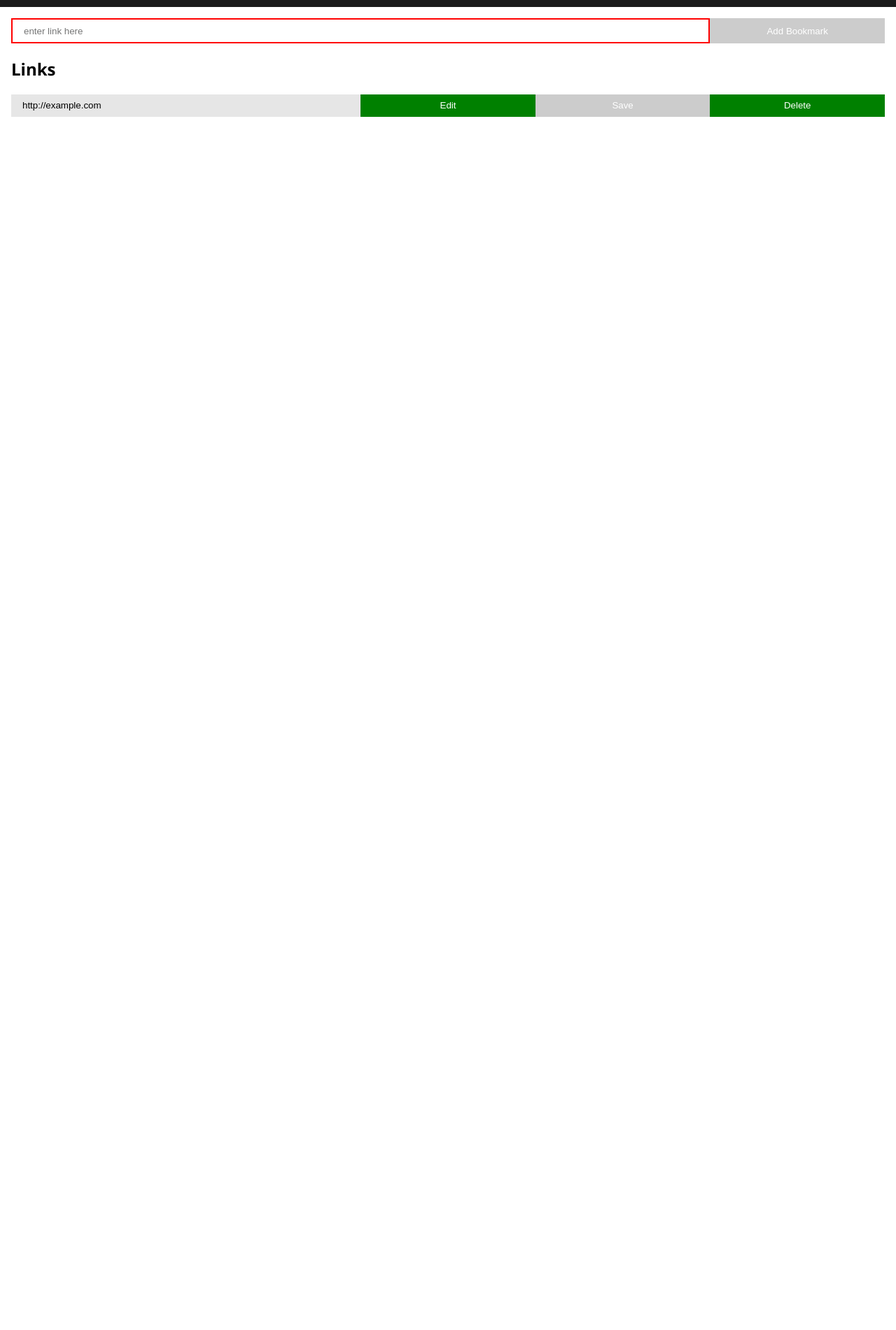
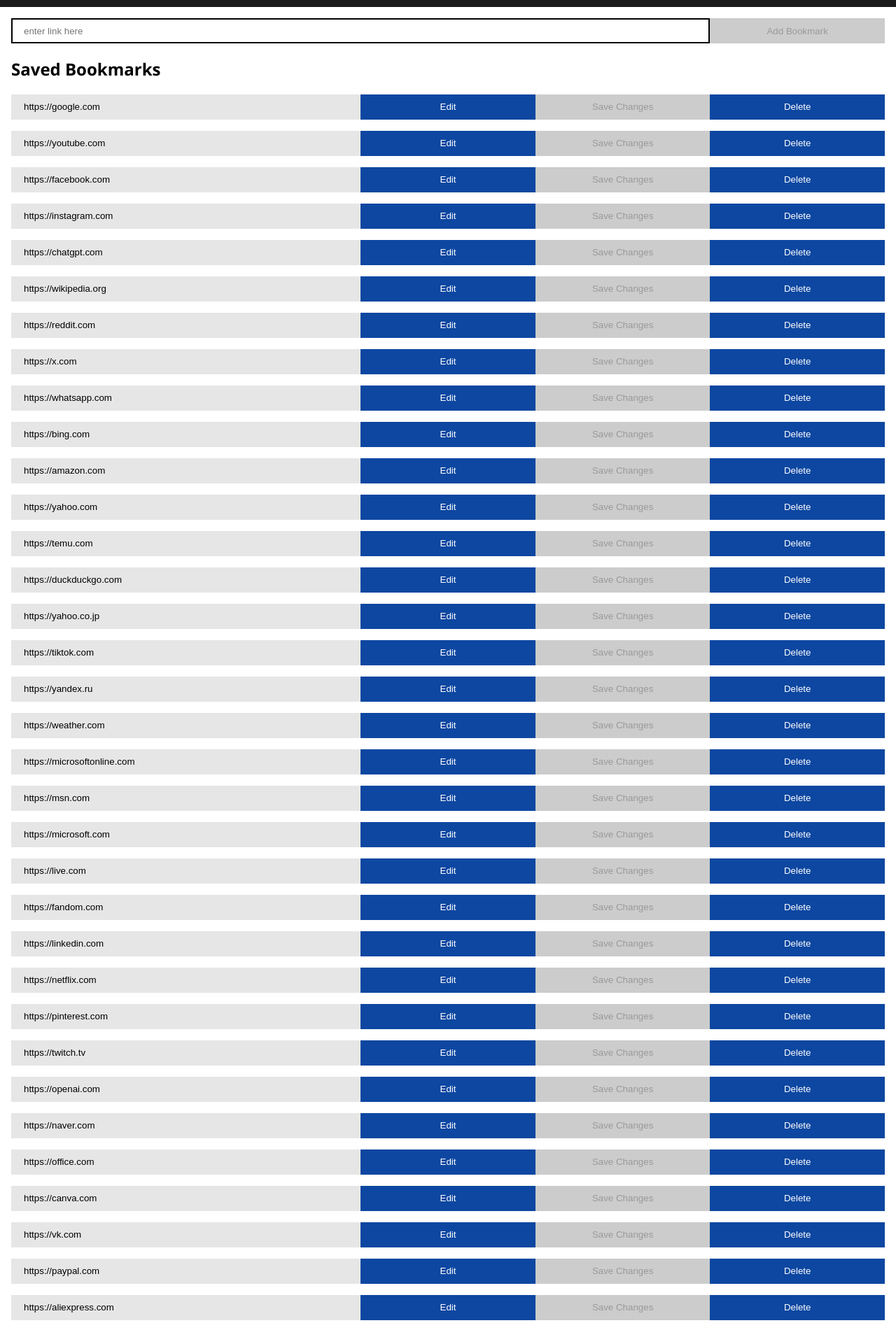
Before and after one commit to ZubairMohamed/phq-bookmarks-management-app, an Angular app: page / in a window 1280 px wide. Shown: the part 60-1961 px from the top of the page at 70% size. Before the commit the page ends 800 px from the top, so only its background shows below. Built offline with nearby package versions, Linux system fonts and the light colour scheme.

Commit message:
mui colours and bookmark functionality improved
bookmarks colours and functionality has been reworked to better suit mui design colours

```diff
--- a/src/app/components/bookmark/bookmark.html
+++ b/src/app/components/bookmark/bookmark.html
@@ -1,4 +1,4 @@
-<div class="add-bookmark">
+<div class="bookmark">
   @if (showAdd) {
     <input
       (input)="validateAddBookmarkLink()"
@@ -29,19 +29,21 @@
   }
 
   @if (showEdit) {
-    <button (click)="handleEdit()">Edit</button>
+    <button (click)="handleEdit()">
+      Edit
+    </button>
   }
 
   @if (showEdit) {
     <button
-      (click)="handleSave()"
+      (click)="handleSave(index)"
       [attr.disabled]="isEditableLinkValid === false ? true : bookMarkIsEditable ? null : true"
     >
-      Save
+      Save Changes
     </button>
   }
 
   @if (showDelete) {
-    <button (click)="handleDelete()">Delete</button>
+    <button (click)="handleDelete(index)">Delete</button>
   }
 </div>
--- a/src/app/components/bookmark/bookmark.less
+++ b/src/app/components/bookmark/bookmark.less
@@ -1,4 +1,7 @@
-.add-bookmark {
+@error: #B71C1C;
+@primary: #0D47A1;
+
+.bookmark {
   display: flex;
 
   input {
@@ -11,15 +14,19 @@
     border: 2px solid #000;
 
     &.is-valid {
-      border: 1px solid #008000;
+      border: 2px solid @primary;
     }
 
     &.is-invalid {
-      border: 2px solid #ff0000;
+      border: 2px solid @error;
+    }
+
+    &.is-invalid.ng-untouched {
+      border: 2px solid #000;
     }
 
     &:read-only {
-      border: 0;
+      border: 2px solid lighten(#000, 90%);
       background: lighten(#000, 90%);
 
       &:focus {
@@ -31,12 +38,17 @@
   button {
     min-width: 20%;
 
-    background: #008000;
+    background: @primary;
+
+    &:hover {
+      background: darken(@primary, 20%);
+    }
     color: #fff;
     border: none;
 
     &:disabled {
       background: lighten(#000, 80%);
+      color: lighten(#000, 60%);
     }
   }
 }
--- a/src/app/components/bookmark/bookmark.ts
+++ b/src/app/components/bookmark/bookmark.ts
@@ -8,27 +8,37 @@
   styleUrl: './bookmark.less',
 })
 export class Bookmark {
-  handleSave() {
+  // bookmark props
+  // this is to control whether to show the add bookmark button
+  @Input() showAdd: boolean = true;
+  // these are additional buttons for update and delete functionality
+  @Input() showEdit: boolean = false;
+  @Input() showDelete: boolean = false;
+  @Input() value!: string;
+  @Input() originalArray!: string[];
+  @Input() index!: number;
+
+  handleSave(indexOfArrayElementToUpdate: number) {
     this.bookMarkIsEditable = false;
   }
   handleEdit() {
     this.bookMarkIsEditable = true;
   }
-  handleDelete() {
-    throw new Error('Method handleDelete implemented.');
+  handleDelete(indexOfArrayElementToDelete: number) {
+    console.log('handle delete clicked');
+    console.log(this.originalArray);
+    // throw new Error('Method handleDelete implemented.');
   }
   // properties unique to add bookmark component
   bookmark: string = '';
-  savedBookmarkText: string = 'http://example.com';
   isButtonDisabled: boolean = false;
   isEditableLinkValid: boolean = true;
   bookMarkIsEditable: boolean = false;
+  savedBookmarkText: string = '';
 
-  // this is to control whether to show the add bookmark button
-  @Input() showAdd: boolean = true;
-  // these are additional buttons for update and delete functionality
-  @Input() showEdit: boolean = false;
-  @Input() showDelete: boolean = false;
+  ngOnInit(): void {
+    this.savedBookmarkText = this.value ? this.value : 'http://example.com';
+  }
 
   // tests to see if the text inside the input text field is valid
   isValidHttpUrl(str: string) {
@@ -51,14 +61,12 @@
 
   // on input of the input text field we are checking to see if the URL is valid and setting the bool value
   validateAddBookmarkLink() {
-
     this.isButtonDisabled =
       this.isValidHttpUrl(this.bookmark) === false ? false : true;
   }
 
   // on input of the input text field we are checking to see if the URL is valid and setting the bool value
   validateEditBookmarkLink() {
-
     this.isEditableLinkValid =
       this.isValidHttpUrl(this.savedBookmarkText) === false ? false : true;
   }
--- a/src/app/overview-page/overview-page.html
+++ b/src/app/overview-page/overview-page.html
@@ -1,5 +1,9 @@
 <app-bookmark />
 
-<h2 class="body-font">Links</h2>
+<h2 class="body-font">Saved Bookmarks</h2>
 
-<app-bookmark [showAdd]="false" [showDelete]="true" [showEdit]="true"  />
+<div class="pagination-container">
+  @for (link of links; track link; let index = $index) {
+    <app-bookmark [showAdd]="false" [showDelete]="true" [showEdit]="true" [value]="link" [originalArray]="links" [index]="index"  />
+  }
+</div>
--- a/src/app/overview-page/overview-page.less
+++ b/src/app/overview-page/overview-page.less
@@ -0,0 +1,5 @@
+.pagination-container {
+  display: flex;
+  flex-direction: column;
+  gap: 1rem;
+}
--- a/src/app/overview-page/overview-page.ts
+++ b/src/app/overview-page/overview-page.ts
@@ -7,4 +7,107 @@
   templateUrl: './overview-page.html',
   styleUrl: './overview-page.less',
 })
-export class OverviewPage {}
+export class OverviewPage {
+  links: string[] = [
+    "https://google.com",
+    "https://youtube.com",
+    "https://facebook.com",
+    "https://instagram.com",
+    "https://chatgpt.com",
+    "https://wikipedia.org",
+    "https://reddit.com",
+    "https://x.com",
+    "https://whatsapp.com",
+    "https://bing.com",
+    "https://amazon.com",
+    "https://yahoo.com",
+    "https://temu.com",
+    "https://duckduckgo.com",
+    "https://yahoo.co.jp",
+    "https://tiktok.com",
+    "https://yandex.ru",
+    "https://weather.com",
+    "https://microsoftonline.com",
+    "https://msn.com",
+    "https://microsoft.com",
+    "https://live.com",
+    "https://fandom.com",
+    "https://linkedin.com",
+    "https://netflix.com",
+    "https://pinterest.com",
+    "https://twitch.tv",
+    "https://openai.com",
+    "https://naver.com",
+    "https://office.com",
+    "https://canva.com",
+    "https://vk.com",
+    "https://paypal.com",
+    "https://aliexpress.com",
+    "https://discord.com",
+    "https://github.com",
+    "https://spotify.com",
+    "https://apple.com",
+    "https://imdb.com",
+    "https://bilibili.com",
+    "https://roblox.com",
+    "https://globo.com",
+    "https://amazon.co.jp",
+    "https://nytimes.com",
+    "https://samsung.com",
+    "https://mail.ru",
+    "https://ebay.com",
+    "https://quora.com",
+    "https://walmart.com",
+    "https://bbc.co.uk",
+    "https://amazon.de",
+    "https://telegram.org",
+    "https://dailymotion.com",
+    "https://coupang.com",
+    "https://bbc.com",
+    "https://booking.com",
+    "https://espn.com",
+    "https://brave.com",
+    "https://cnn.com",
+    "https://indeed.com",
+    "https://rakuten.co.jp",
+    "https://google.com.br",
+    "https://google.co.uk",
+    "https://zoom.us",
+    "https://adobe.com",
+    "https://usps.com",
+    "https://amazon.co.uk",
+    "https://ozon.ru",
+    "https://cricbuzz.com",
+    "https://accuweather.com",
+    "https://etsy.com",
+    "https://uol.com.br",
+    "https://dzen.ru",
+    "https://steampowered.com",
+    "https://shop.app",
+    "https://marca.com",
+    "https://rutube.ru",
+    "https://shopify.com",
+    "https://steamcommunity.com",
+    "https://ecosia.org",
+    "https://infobae.com",
+    "https://google.de",
+    "https://disneyplus.com",
+    "https://theguardian.com",
+    "https://primevideo.com",
+    "https://gmail.com",
+    "https://zillow.com",
+    "https://dailymail.co.uk",
+    "https://amazon.in",
+    "https://linktree.ee",
+    "https://people.com",
+    "https://google.it",
+    "https://instructure.com",
+    "https://google.es",
+    "https://shein.com",
+    "https://messenger.com",
+    "https://max.com",
+    "https://wildberries.ru",
+    "https://avito.ru",
+    "https://sony.com"
+  ];
+}
--- a/src/styles.less
+++ b/src/styles.less
@@ -6,18 +6,50 @@
   font-size: 1rem;
   box-sizing: border-box;
   font-family: "Segoe UI", Tahoma, Geneva, Verdana, Arial, sans-serif;
+  overflow-x: hidden;
 }
 
+//fonts used as title font
 .title-font {
   font-family: Garamond, serif;
   font-weight: 600;
   letter-spacing: 0.05rem;
 }
 
+//font used for body text
 .body-font {
   font-family: "Segoe UI", Tahoma, Geneva, Verdana, Arial, sans-serif;
 }
 
+//global padding on the main component
 main {
   padding: 1rem 1rem 1rem 1rem;
 }
+
+//colour system inspired from material ui colours
+@error: #B71C1C;
+
+@primary: #0D47A1;
+.error {
+  color: @error;
+
+  &-bg {
+    background: @error;
+  }
+
+  &-border {
+    border: 2px solid @error !important;
+  }
+}
+
+.primary {
+  color: @primary;
+
+  &-bg {
+    background: @primary;
+  }
+
+  &-border {
+    border: 2px solid @error !important;
+  }
+}
```
